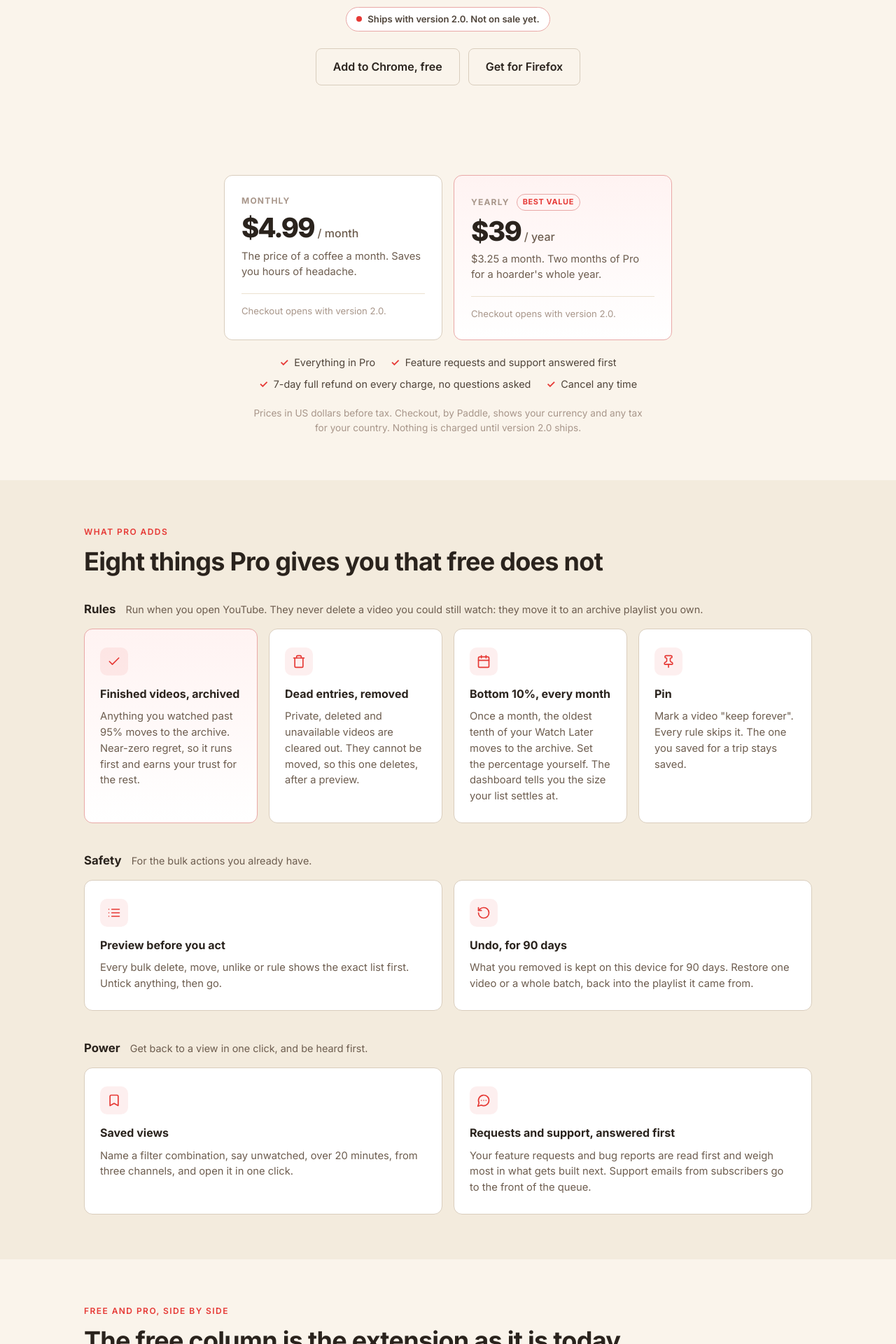
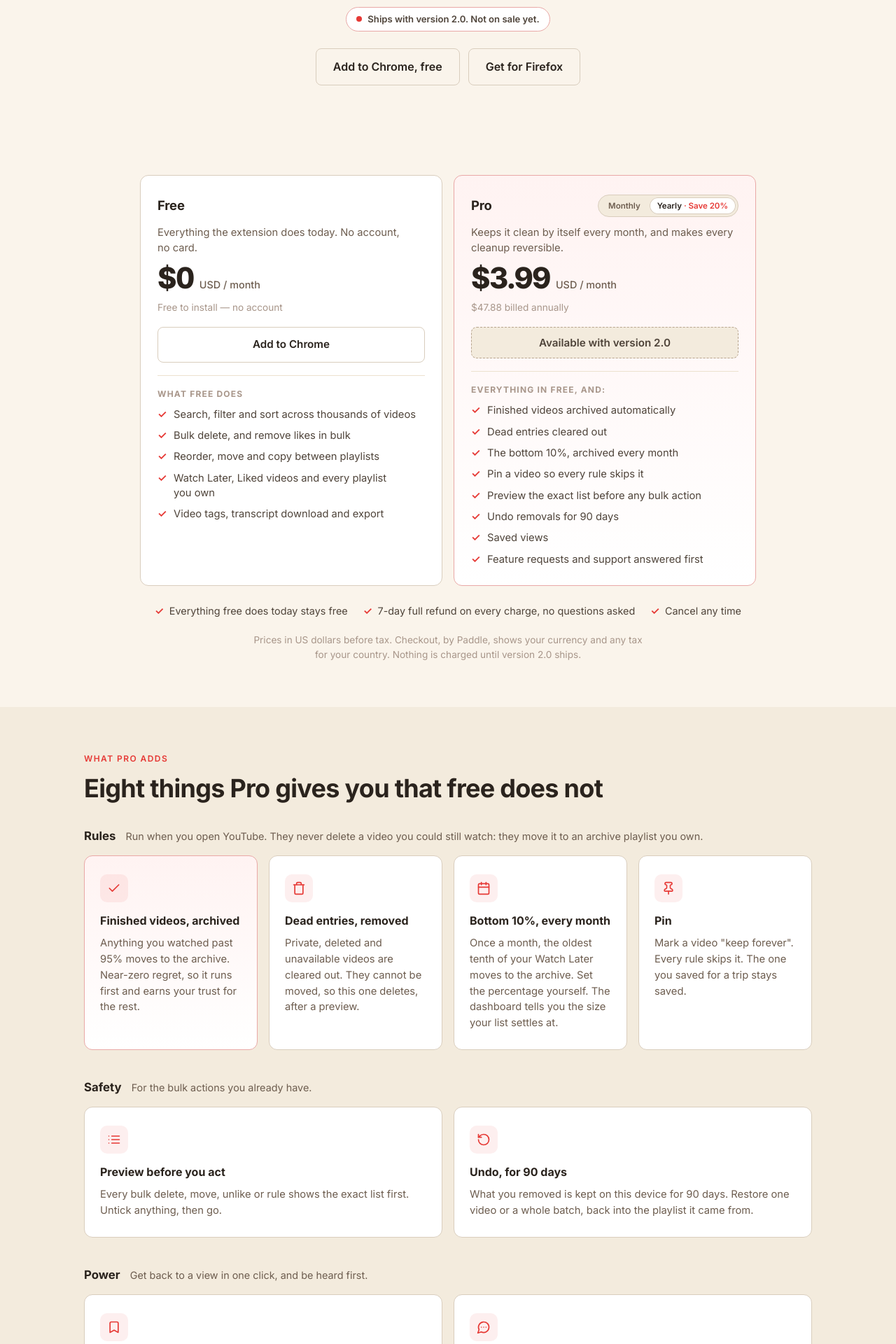
Before and after one commit to dominic-lam/tidywl-site, a Jekyll site: the page built from pro/index.html, in a window 1280 px wide. Shown: the part 378-2298 px from the top of the page at 70% size. Built offline with Jekyll 4.4.1, drawn with Linux system fonts in a browser that asks for light colours.

Commit message:
site: Pro pricing as Free/Pro cards with a billing switch; annual 20% off
The old section showed Monthly and Yearly as two competing cards, which asked
the reader to compare TidyWL against itself rather than free against paid.
Free and Pro side by side with a billing switch puts the comparison where the
decision is.

Annual moves $39 -> $47.88: 20.0% off twelve months at $4.99, and exactly
$3.99/month, so both derived figures are exact rather than rounded claims.
The same numbers are in the extension's upsell modal (PRO_PRICING in
dashboard-ui.js) and must change together.

Also fixes a pre-existing horizontal scroll on phones: .plans-both li carried
white-space: nowrap and one item renders 387px wide, so the page scrolled
sideways at 375px.

Co-Authored-By: Claude Opus 5 (1M context) <noreply@anthropic.com>
Claude-Session: https://claude.ai/code/session_015MKZSxr2gWuicoAuVY77FW

```diff
--- a/pro/index.html
+++ b/pro/index.html
@@ -1,7 +1,7 @@
 ---
 layout: default
 title: TidyWL Pro
-description: TidyWL Pro keeps your YouTube Watch Later under control automatically and makes every cleanup reversible. $4.99 a month or $39 a year. Ships with version 2.0.
+description: TidyWL Pro keeps your YouTube Watch Later under control automatically and makes every cleanup reversible. $4.99 a month or $47.88 a year. Ships with version 2.0.
 permalink: /pro/
 faq:
   - q: "Is the free version changing?"
@@ -38,23 +38,54 @@ faq:
 
   <section class="pro-plans">
     <div class="section-inner">
-      <div class="plans">
+      <!-- Both period prices are in the markup. [data-billing] on .plans decides
+           which one is shown, so with JavaScript off the page renders the yearly
+           price below and only the switch stops responding. -->
+      <div class="plans" id="plans" data-billing="yearly">
         <div class="plan">
-          <p class="plan-name">Monthly</p>
-          <p class="plan-price">$4.99<small> / month</small></p>
-          <p class="plan-sub">The price of a coffee a month. Saves you hours of headache.</p>
-          <p class="plan-note">Checkout opens with version 2.0.</p>
+          <div class="plan-head">
+            <h2 class="plan-name">Free</h2>
+          </div>
+          <p class="plan-sub">Everything the extension does today. No account, no card.</p>
+          <p class="plan-price"><span class="price-amount">$0</span><small>USD / month</small></p>
+          <p class="plan-billed">Free to install — no account</p>
+          <a class="btn-ghost plan-cta" href="https://chromewebstore.google.com/detail/fkelmapobieliokjcmnilmjllacmbfjo" target="_blank" rel="noopener">Add to Chrome</a>
+          <p class="plan-list-head">What free does</p>
+          <ul class="plan-list">
+            <li>Search, filter and sort across thousands of videos</li>
+            <li>Bulk delete, and remove likes in bulk</li>
+            <li>Reorder, move and copy between playlists</li>
+            <li>Watch Later, Liked videos and every playlist you own</li>
+            <li>Video tags, transcript download and export</li>
+          </ul>
         </div>
         <div class="plan best">
-          <p class="plan-name">Yearly <span class="plan-badge">Best value</span></p>
-          <p class="plan-price">$39<small> / year</small></p>
-          <p class="plan-sub">$3.25 a month. Two months of Pro for a hoarder's whole year.</p>
-          <p class="plan-note">Checkout opens with version 2.0.</p>
+          <div class="plan-head">
+            <h2 class="plan-name">Pro</h2>
+            <div class="billing-switch" role="group" aria-label="Billing period">
+              <button type="button" class="billing-opt" data-billing-set="monthly" aria-pressed="false">Monthly</button>
+              <button type="button" class="billing-opt" data-billing-set="yearly" aria-pressed="true">Yearly <span class="billing-save">· Save 20%</span></button>
+            </div>
+          </div>
+          <p class="plan-sub">Keeps it clean by itself every month, and makes every cleanup reversible.</p>
+          <p class="plan-price"><span class="price-amount is-yearly">$3.99</span><span class="price-amount is-monthly">$4.99</span><small>USD / month</small></p>
+          <p class="plan-billed"><span class="is-yearly">$47.88 billed annually</span><span class="is-monthly">billed monthly</span></p>
+          <button type="button" class="plan-cta plan-cta-locked" disabled>Available with version 2.0</button>
+          <p class="plan-list-head">Everything in Free, and:</p>
+          <ul class="plan-list">
+            <li>Finished videos archived automatically</li>
+            <li>Dead entries cleared out</li>
+            <li>The bottom 10%, archived every month</li>
+            <li>Pin a video so every rule skips it</li>
+            <li>Preview the exact list before any bulk action</li>
+            <li>Undo removals for 90 days</li>
+            <li>Saved views</li>
+            <li>Feature requests and support answered first</li>
+          </ul>
         </div>
       </div>
-      <ul class="plans-both" aria-label="Included with both plans">
-        <li>Everything in Pro</li>
-        <li>Feature requests and support answered first</li>
+      <ul class="plans-both" aria-label="True on either plan">
+        <li>Everything free does today stays free</li>
         <li>7-day full refund on every charge, no questions asked</li>
         <li>Cancel any time</li>
       </ul>
@@ -244,45 +275,96 @@ faq:
   .pro-status .dot { width: 8px; height: 8px; border-radius: 50%; background: var(--accent); }
   .pro-hero .cta-row { margin-bottom: 0; }
 
+  /* ── PLANS ──
+     Free and Pro side by side. Two columns while the grid can give each card
+     320px, which is a 704px viewport once the 24px section padding is taken
+     off; below that auto-fit stacks them. minmax() takes min(100%, 320px) so a
+     360px phone cannot be made to scroll sideways by the track floor. */
   .pro-plans { padding-top: 8px; }
   .plans {
-    display: grid; grid-template-columns: repeat(auto-fit, minmax(260px, 1fr));
-    gap: 16px; max-width: 640px; margin: 0 auto;
+    display: grid; grid-template-columns: repeat(auto-fit, minmax(min(100%, 320px), 1fr));
+    gap: 16px; max-width: 880px; margin: 0 auto;
   }
   .plan {
     background: var(--bg-card); border: 1px solid var(--border); border-radius: 12px;
     padding: 26px 24px; display: flex; flex-direction: column; gap: 10px;
   }
   .plan.best { border-color: var(--highlight-border); background: var(--highlight-bg); }
-  .plan-name {
+  /* min-height holds the Free card's name row level with the Pro card's, which
+     carries the switch. */
+  .plan-head {
+    display: flex; flex-wrap: wrap; align-items: center; justify-content: space-between;
+    gap: 10px 12px; min-height: 34px;
+  }
+  .plan-name { font-size: 1.15rem; font-weight: 700; letter-spacing: -0.01em; color: var(--text); }
+
+  /* ── BILLING SWITCH ──
+     Two toggle buttons rather than a radio group: no arrow-key contract to
+     honour, and the pressed state is readable straight off aria-pressed. The
+     selected segment takes an inset ring instead of a border so nothing
+     reflows when the selection moves. */
+  .billing-switch {
+    display: inline-flex; align-items: center; gap: 2px;
+    background: var(--bg-alt); border: 1px solid var(--border);
+    border-radius: 999px; padding: 3px;
+  }
+  .billing-opt {
+    border: 0; background: transparent; color: var(--text-muted);
+    font-size: 0.72rem; font-weight: 600; white-space: nowrap;
+    padding: 5px 11px; border-radius: 999px;
+    transition: background 0.2s, color 0.2s, box-shadow 0.2s;
+  }
+  .billing-opt:hover { color: var(--text); }
+  .billing-opt[aria-pressed="true"] {
+    background: var(--bg-card); color: var(--text);
+    box-shadow: inset 0 0 0 1px var(--border);
+  }
+  .billing-opt:focus-visible { outline: 2px solid var(--accent); outline-offset: 2px; }
+  .billing-save { color: var(--accent); }
+
+  .plan-price {
+    display: flex; align-items: baseline; flex-wrap: wrap; gap: 0 8px; margin-top: 2px;
+    font-size: 2.6rem; font-weight: 800; letter-spacing: -0.03em; line-height: 1;
+    font-variant-numeric: tabular-nums; color: var(--text);
+  }
+  .plan-price small { font-size: 0.9rem; font-weight: 500; letter-spacing: 0; color: var(--text-muted); }
+  .plan-billed { font-size: 0.85rem; color: var(--text-subtle); line-height: 1.5; }
+  .plan-sub { font-size: 0.92rem; color: var(--text-muted); line-height: 1.5; text-wrap: pretty; }
+  .plans[data-billing="yearly"] .is-monthly,
+  .plans[data-billing="monthly"] .is-yearly { display: none; }
+
+  .plan-cta {
+    width: 100%; justify-content: center; margin-top: 8px;
+    font-size: 0.95rem; padding: 12px 20px;
+  }
+  /* No checkout exists yet, so this is a real disabled button, not a dead link.
+     The global button rule sets cursor:pointer on every button including
+     disabled ones, hence the explicit override. */
+  .plan-cta-locked {
+    display: inline-flex; align-items: center; justify-content: center;
+    background: var(--bg-alt); color: var(--text-secondary);
+    border: 1px dashed var(--border-strong); border-radius: 8px;
+    font-weight: 600; cursor: not-allowed;
+  }
+
+  .plan-list-head {
+    margin-top: 8px; padding-top: 16px; border-top: 1px solid var(--border-subtle);
     font-size: 0.75rem; font-weight: 700; letter-spacing: 0.1em;
     text-transform: uppercase; color: var(--text-subtle);
-    display: flex; align-items: center; gap: 10px;
   }
-  .plan-badge {
-    font-size: 0.68rem; letter-spacing: 0.06em; color: var(--accent);
-    border: 1px solid var(--highlight-border); border-radius: 999px; padding: 2px 8px;
+  .plan-list { list-style: none; display: flex; flex-direction: column; gap: 9px; }
+  .plan-list li {
+    display: flex; gap: 10px; align-items: flex-start;
+    font-size: 0.92rem; line-height: 1.45; color: var(--text-secondary); text-wrap: pretty;
   }
-  .plan-price {
-    font-size: 2.4rem; font-weight: 800; letter-spacing: -0.03em; line-height: 1;
-    font-variant-numeric: tabular-nums; color: var(--text);
-  }
-  .plan-price small { font-size: 1rem; font-weight: 500; letter-spacing: 0; color: var(--text-muted); }
-  .plan-sub { font-size: 0.92rem; color: var(--text-muted); line-height: 1.5; text-wrap: pretty; }
-  .plan ul { list-style: none; display: flex; flex-direction: column; gap: 8px; margin-top: 6px; }
-  .plan li { display: flex; gap: 10px; align-items: flex-start; font-size: 0.92rem; line-height: 1.45; }
-  .plan li::before { content: "\2713"; color: var(--accent); font-weight: 700; flex-shrink: 0; }
-  .plan-note {
-    margin-top: 10px; padding-top: 14px; border-top: 1px solid var(--border-subtle);
-    font-size: 0.82rem; color: var(--text-subtle);
-  }
+  .plan-list li::before { content: "\2713"; color: var(--accent); font-weight: 700; flex-shrink: 0; }
   .plans-both {
     list-style: none; display: flex; flex-wrap: wrap; justify-content: center;
-    gap: 8px 22px; max-width: 640px; margin: 20px auto 0;
+    gap: 8px 22px; max-width: 880px; margin: 24px auto 0;
   }
   .plans-both li {
-    display: inline-flex; align-items: center; gap: 8px;
-    font-size: 0.9rem; color: var(--text-secondary); white-space: nowrap;
+    display: inline-flex; align-items: flex-start; gap: 8px;
+    font-size: 0.9rem; color: var(--text-secondary); text-wrap: pretty;
   }
   .plans-both li::before { content: "\2713"; color: var(--accent); font-weight: 700; }
   .plans-foot {
@@ -322,3 +404,20 @@ faq:
   .pro-faq { padding-bottom: 40px; }
   .faq-a p a, .later a { text-decoration: underline; text-decoration-color: var(--border); text-underline-offset: 3px; }
 </style>
+
+<script>
+  // Billing switch on the Pro card. Both prices are already in the markup and
+  // CSS shows one off [data-billing]; this only moves the attribute and the
+  // aria-pressed state, so nothing here is load-bearing for the rendered price.
+  const plans = document.getElementById('plans');
+  if (plans) {
+    const opts = plans.querySelectorAll('[data-billing-set]');
+    opts.forEach(btn => {
+      btn.addEventListener('click', () => {
+        const period = btn.getAttribute('data-billing-set');
+        plans.setAttribute('data-billing', period);
+        opts.forEach(o => o.setAttribute('aria-pressed', o === btn ? 'true' : 'false'));
+      });
+    });
+  }
+</script>
```
